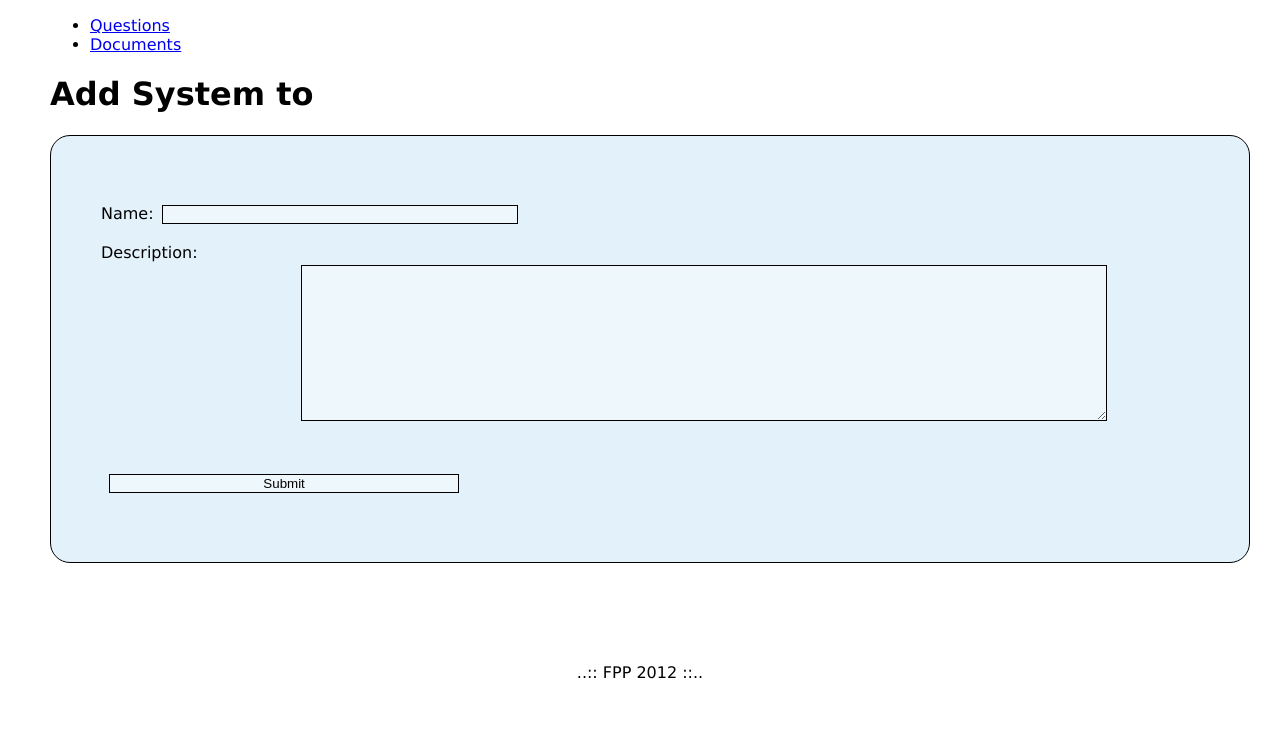
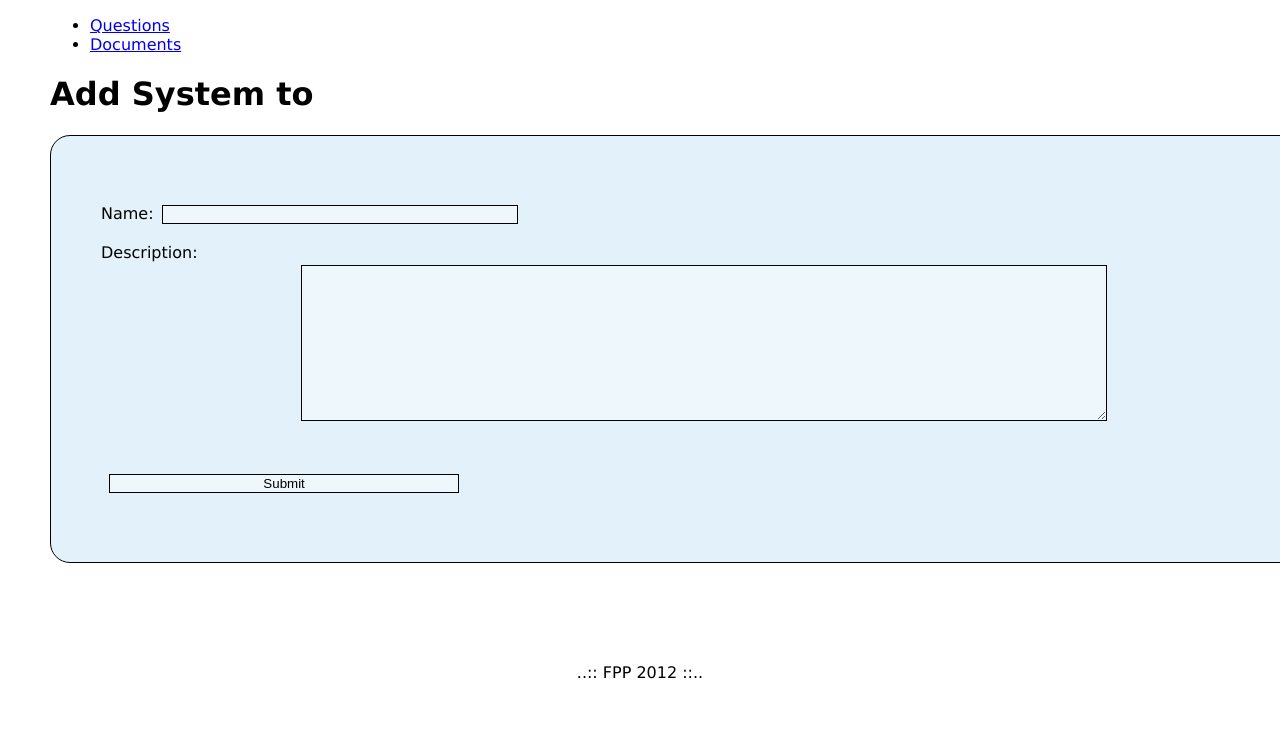
Before and after one commit to elisiano/cern-tender, a Django app: a page that uses templates/base.html in a window 1280 px wide; the page is wider, and only the part inside the window is pictured. Shown: the part 96-828 px from the top of that part. Run offline with Django 3.2, Linux system fonts and the light colour scheme; data that the repository does not hold is empty; parts of the project's set-up code (start-up, migrations or seed data) failed here and were passed over; some libraries are stand-ins or nearby versions.

Commit message:
MAde the question list larger

```diff
--- a/static/css/main.css
+++ b/static/css/main.css
@@ -17,7 +17,7 @@
 }
 
 #content {
-    width: 1200px;
+    width: 1440px;
 }
 
 #footer {
```
